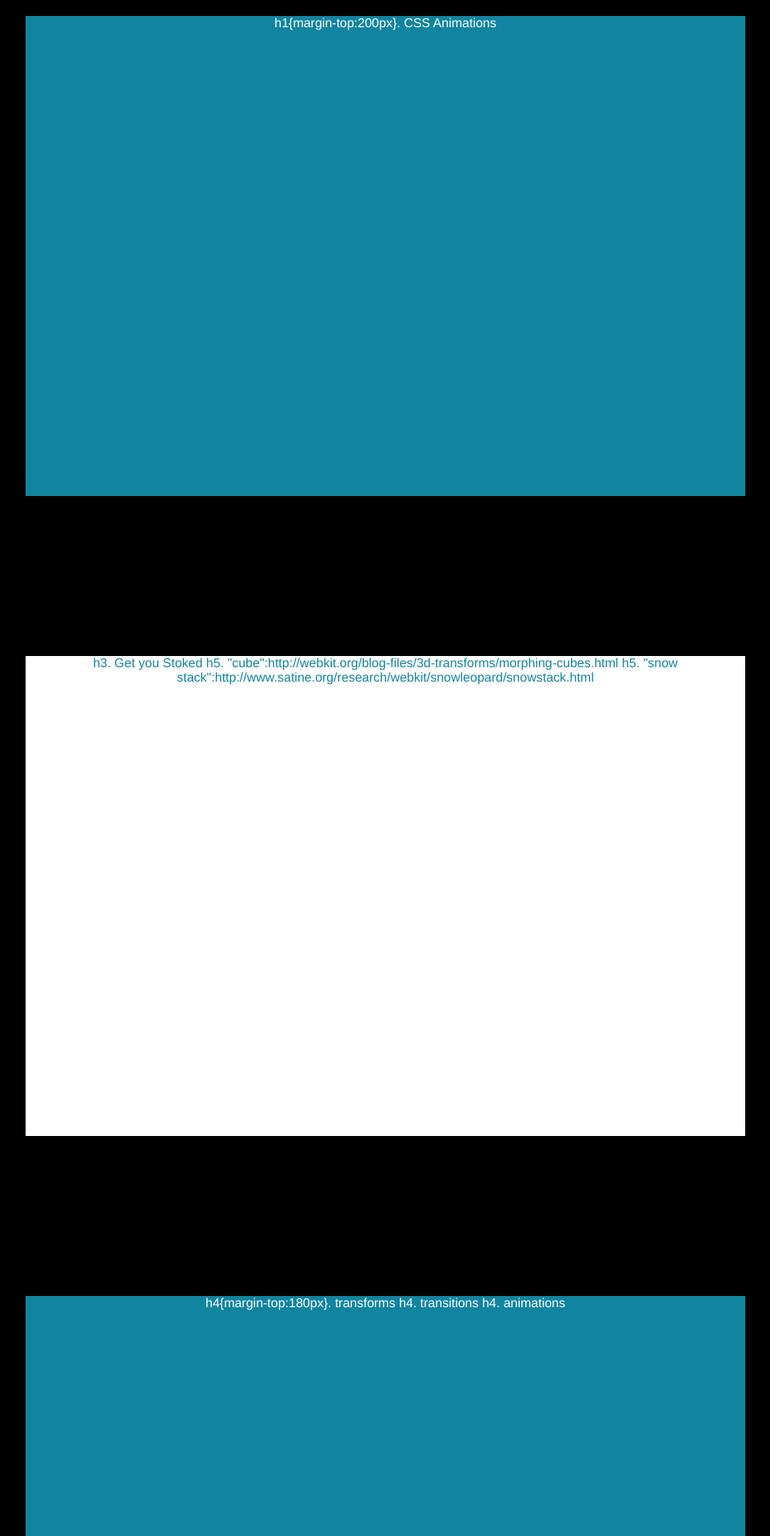
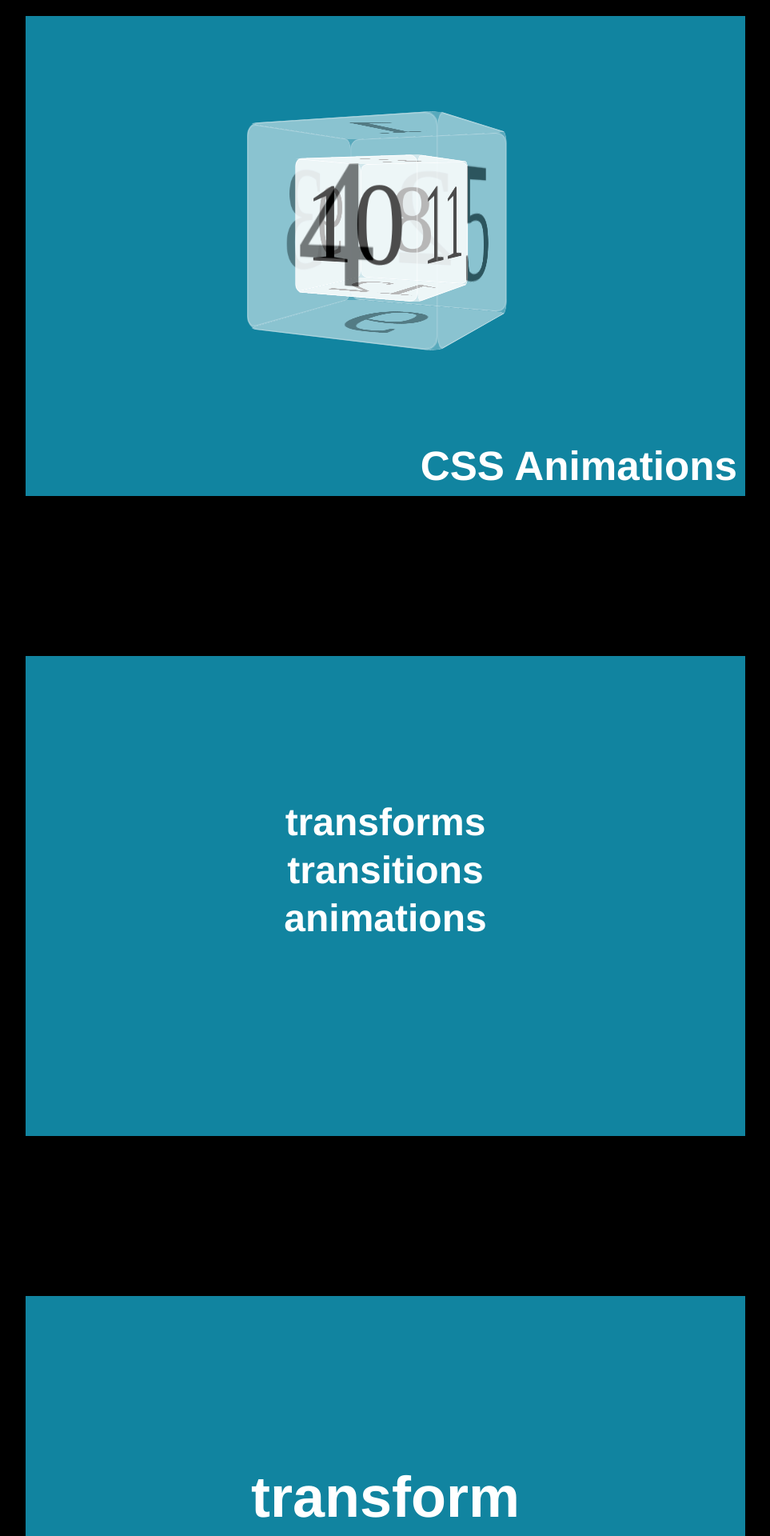
Before and after one commit to silentrob/presentations, a Jekyll site: the page built from _posts/2009-07-10-css-animations.html, in a window 1280 px wide. Shown: the top 1920 px of the page at 80% size, without its empty margins (158-1121 px from the left). Built offline with Jekyll 4.4.1, drawn with Linux system fonts in a browser that asks for light colours; comment, search, counter and statistics services are not loaded; some of the changed text lies outside the part shown.

Commit message:
renamed animation stylesheets

```diff
--- a/_posts/2009-07-10-css-animations.textile
+++ b/_posts/2009-07-10-css-animations.html
@@ -5,140 +5,6 @@ permalink: /css-animations/index.html
 ---
 
 <style type="text/css" media="screen">
-  div.bar {
-    margin-top:80px;
-    -webkit-transform: rotate(10deg);
-  }
-
-  div.foo {
-    opacity: 1;
-    -webkit-transition: opacity 1s linear;
-  }
-
-  div.foo:hover {
-    opacity: 0;
-  }
-
-  .spin {
-    -webkit-animation-name: spins;
-    -webkit-animation-duration: 1.2s;
-    -webkit-animation-iteration-count: 1;
-  }
-
-  @-webkit-keyframes spins {
-    from { none; }
-    to { -webkit-transform: rotate(360deg); }
-  }
-</style>
-
-<script type="text/javascript">
-	function Spin() {
-		if ($('.baz').hasClass('spin') == false){
-			$('.baz').addClass('spin');
-		}else{
-			$('.spin').css('-webkit-animation-name', 'none');
-			setTimeout(function() {
-				$('.spin').css('-webkit-animation-name', 'spins');
-			}, 0);
-		}
-	};
-</script>
-
-<div class="slide bg-blue">
-h1{margin-top:200px}. CSS Animations
-</div>
-
-<div class="slide bg-white blue">
-h3. Get you Stoked
-
-h5.  "cube":http://webkit.org/blog-files/3d-transforms/morphing-cubes.html
-
-h5.  "snow stack":http://www.satine.org/research/webkit/snowleopard/snowstack.html
-</div>
-
-<div class="slide bg-blue">
-h4{margin-top:180px}. transforms
-
-h4. transitions
-
-h4. animations
-</div>
-
-<div class="slide bg-white">
-h3{margin-top:130px; margin-bottom:30px}(blue). transforms
-
-<div class="bar">
-{% highlight css %}
-div.bar {
-  -webkit-transform: rotate(10deg);
-}
-{% endhighlight %}
-</div>
-</div>
-
-<div class="slide bg-blue">
-h1{margin-top:210px}. transition
-</div>
-
-<div class="slide bg-white">
-h3{margin-top:130px; margin-bottom:30px}(blue). transition
-
-<div class="foo">
-{% highlight css %}
-div.foo {
-  opacity: 1;
-  -webkit-transition: opacity 1s linear;
-}
-
-div.foo:hover {
-  opacity: 0;
-}
-{% endhighlight %}
-</div>
-</div>
-
-<div class="slide bg-white">
-h3{margin-top:130px; margin-bottom:30px}(blue). animations
-
-<div class="baz" onclick="Spin();">
-{% highlight css %}
-.spin {
-  -webkit-animation-name: spins;
-  -webkit-animation-duration: 1.2s;
-  -webkit-animation-iteration-count: 1;
-}
-
-@-webkit-keyframes spins {
-  from { none; }
-  to { -webkit-transform: rotate(360deg); }
-}
-{% endhighlight %}
-</div>
-</div>
-
-
-
-
-
-
-
-
-
-
-
-<style type="text/css" media="screen">
-    #shell {
-      background-color: black;
-      color: white;
-      font-family: 'Lucida Grande', Verdana, Arial;
-      font-size: 12px;
-      background-image: -webkit-gradient(radial,
-                            50% 500, 1,
-                            50% 500, 400,
-                            from(rgba(255, 255, 255, 0.3)),
-                            to(rgba(255, 255, 255, 0)));
-     background-repeat: no-repeat;
-    }
 
     #container {
       width: 100%;
@@ -368,8 +234,8 @@ h3{margin-top:130px; margin-bottom:30px}(blue). animations
       }
     </script>
 
-
-  <div class="slide" id="shell">
+  <div class="slide bg-blue" onclick="toggleShape()">
+    <h3 class="bottom right">CSS Animations</h3>
     <div id="container">
       <div id="stage">
         <div id="shape" class="cube backfaces">
@@ -389,3 +255,104 @@ h3{margin-top:130px; margin-bottom:30px}(blue). animations
       </div>
     </div>
   </div>
+
+
+
+
+<style type="text/css" media="screen">
+div.bar {
+margin-top:80px;
+-webkit-transform: rotate(10deg);
+}
+
+div.foo {
+opacity: 1;
+-webkit-transition: opacity 1s linear;
+}
+div.foo:hover {
+opacity: 0;
+}
+
+.spin {
+-webkit-animation-name: spins;
+-webkit-animation-duration: 1.2s;
+-webkit-animation-iteration-count: 1;
+}
+
+@-webkit-keyframes spins {
+from { none; }
+to { -webkit-transform: rotate(360deg); }
+}
+</style>
+<script type="text/javascript">
+	function Spin() {
+		if ($('.baz').hasClass('spin') == false){
+			$('.baz').addClass('spin');
+		}else{
+			$('.spin').css('-webkit-animation-name', 'none');
+			setTimeout(function() {
+				$('.spin').css('-webkit-animation-name', 'spins');
+			}, 0);
+		}
+	};
+</script>
+
+<div class="slide bg-blue">
+<h4 style="margin-top:180px;">transforms</h4>
+<h4>transitions</h4>
+<h4>animations</h4>
+</div>
+
+<div class="slide bg-blue">
+<h1 style="margin-top:210px;">transform</h1>
+</div>
+
+<div class="slide bg-white">
+<h3 style="margin-top:130px; margin-bottom:30px;" class="blue">transforms</h3>
+<div class="bar">
+<div class="highlight"><pre><span class="nt">div</span><span class="nc">.bar</span> <span class="p">{</span>
+  <span class="o">-</span><span class="n">webkit</span><span class="o">-</span><span class="n">transform</span><span class="o">:</span> <span class="n">rotate</span><span class="p">(</span><span class="m">10</span><span class="n">deg</span><span class="p">);</span>
+<span class="p">}</span>
+</pre>
+</div></div>
+</div>
+
+<div class="slide bg-blue">
+<h1 style="margin-top:210px;">transition</h1>
+</div>
+
+<div class="slide bg-white">
+<h3 style="margin-top:130px; margin-bottom:30px;" class="blue">transitions</h3>
+<div class="foo">
+<div class="highlight"><pre><span class="nt">div</span><span class="nc">.foo</span> <span class="p">{</span>
+  <span class="k">opacity</span><span class="o">:</span> <span class="m">1</span><span class="p">;</span>
+  <span class="o">-</span><span class="n">webkit</span><span class="o">-</span><span class="n">transition</span><span class="o">:</span> <span class="k">opacity</span> <span class="m">1</span><span class="err">s</span> <span class="n">linear</span><span class="p">;</span>
+<span class="p">}</span>
+
+<span class="nt">div</span><span class="nc">.foo</span><span class="nd">:hover</span> <span class="p">{</span>
+  <span class="k">opacity</span><span class="o">:</span> <span class="m">0</span><span class="p">;</span>
+<span class="p">}</span>
+</pre>
+</div></div>
+</div>
+
+<div class="slide bg-blue">
+<h1 style="margin-top:210px;">animation</h1>
+</div>
+
+<div class="slide bg-white">
+<h3 style="margin-top:130px; margin-bottom:30px;" class="blue">animations</h3>
+<div class="baz" onclick="Spin();">
+<div class="highlight"><pre><span class="nc">.spin</span> <span class="p">{</span>
+  <span class="o">-</span><span class="n">webkit</span><span class="o">-</span><span class="n">animation</span><span class="o">-</span><span class="n">name</span><span class="o">:</span> <span class="n">spins</span><span class="p">;</span>
+  <span class="o">-</span><span class="n">webkit</span><span class="o">-</span><span class="n">animation</span><span class="o">-</span><span class="n">duration</span><span class="o">:</span> <span class="m">1</span><span class="o">.</span><span class="m">2</span><span class="err">s</span><span class="p">;</span>
+  <span class="o">-</span><span class="n">webkit</span><span class="o">-</span><span class="n">animation</span><span class="o">-</span><span class="n">iteration</span><span class="o">-</span><span class="n">count</span><span class="o">:</span> <span class="m">1</span><span class="p">;</span>
+<span class="p">}</span>
+
+<span class="k">@-webkit-keyframes</span> <span class="nt">spins</span> <span class="p">{</span>
+  <span class="nt">from</span> <span class="p">{</span> <span class="k">none</span><span class="p">;</span> <span class="p">}</span>
+  <span class="nt">to</span> <span class="p">{</span> <span class="o">-</span><span class="n">webkit</span><span class="o">-</span><span class="n">transform</span><span class="o">:</span> <span class="n">rotate</span><span class="p">(</span><span class="m">360</span><span class="n">deg</span><span class="p">);</span> <span class="p">}</span>
+<span class="p">}</span>
+</pre>
+</div></div>
+</div>
```
